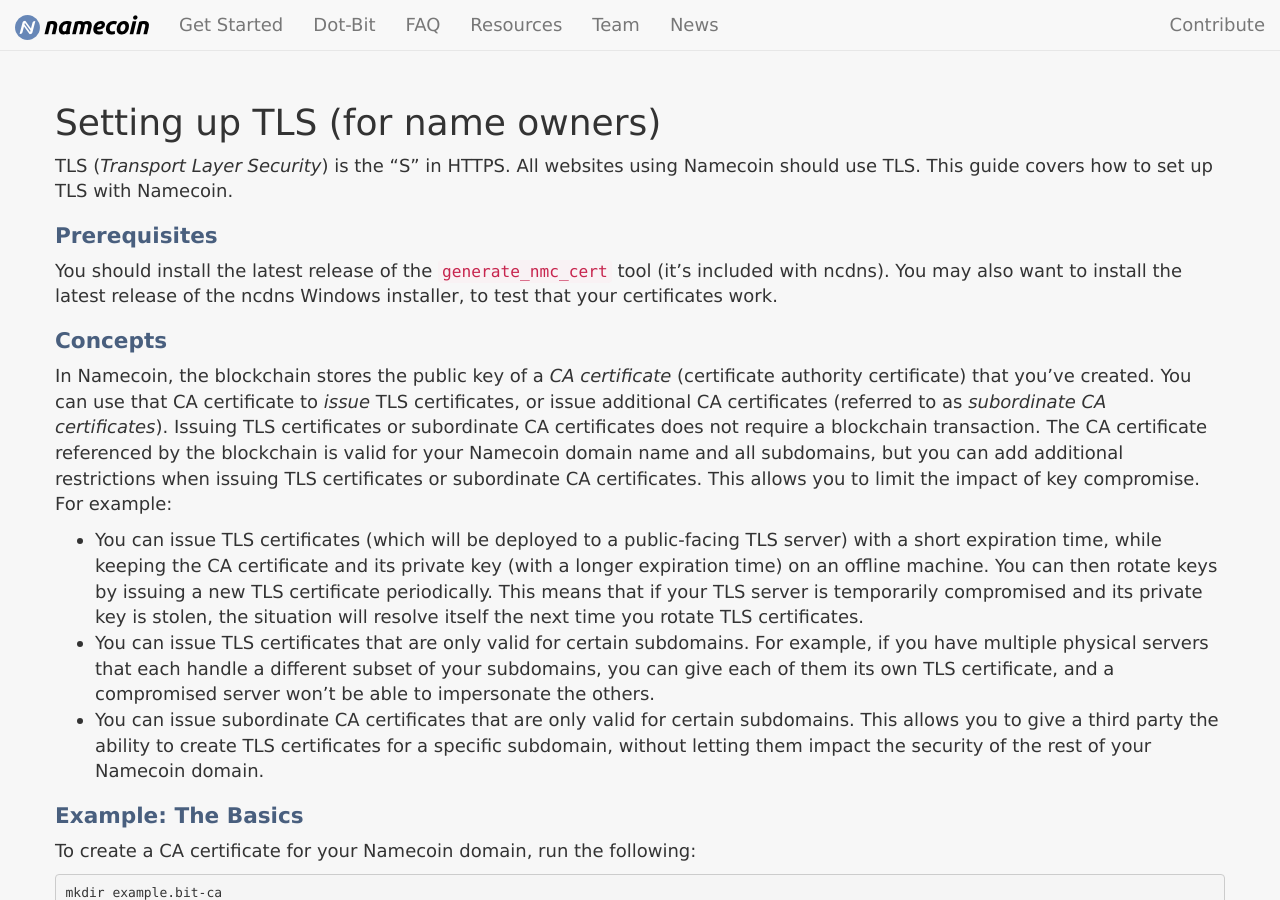
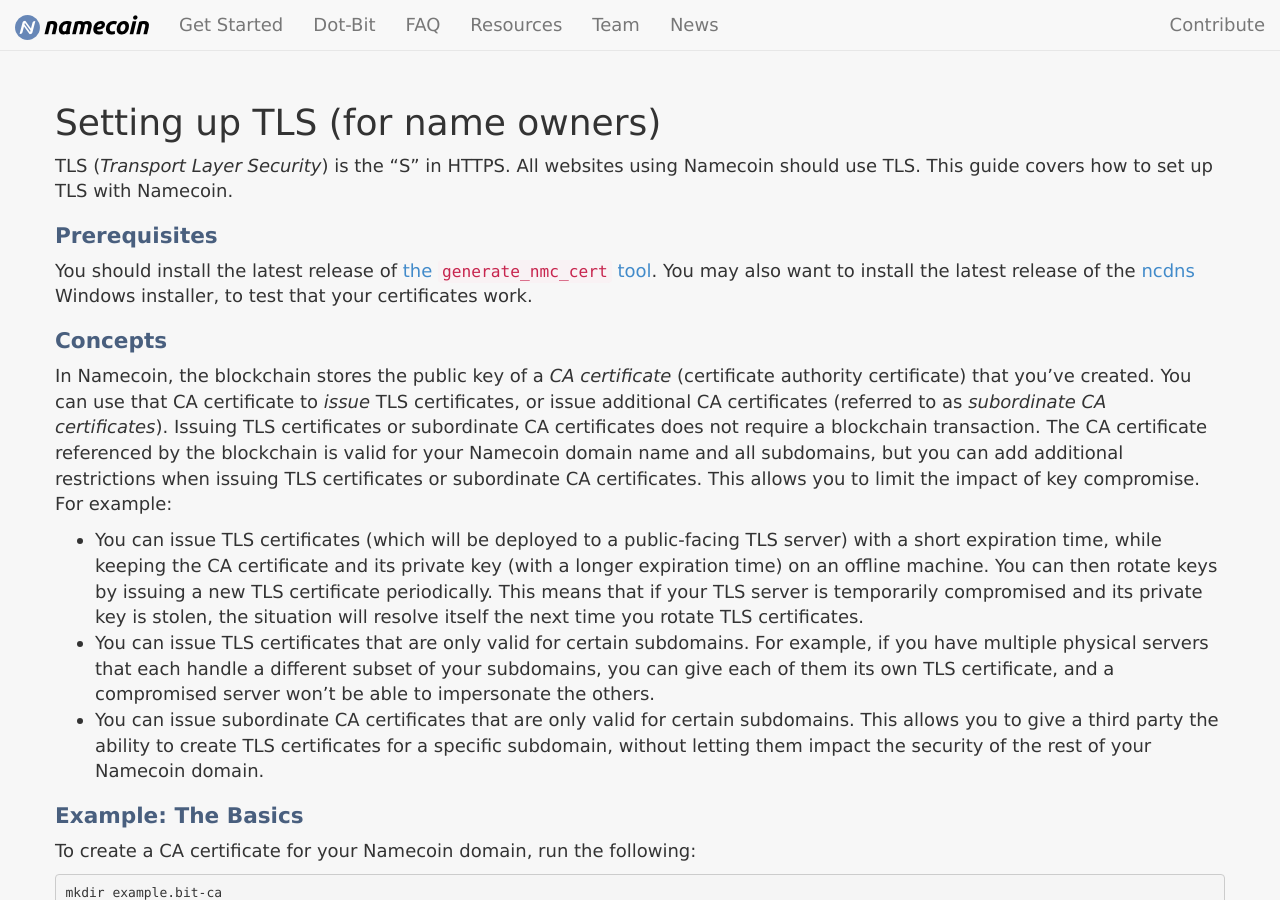
Before and after one commit to JeremyRand/namecoin.org, a Jekyll site: the page built from docs/name-owners/tls/index.md, in a window 1280 px wide and 900 px high, scrolled down 307 px. Built offline with Jekyll 4.4.1, drawn with Linux system fonts in a browser that asks for light colours.

Commit message:
TLS for name owners: link to generate_nmc_cert and ncdns

```diff
--- a/docs/name-owners/tls/index.md
+++ b/docs/name-owners/tls/index.md
@@ -9,7 +9,7 @@ TLS (*Transport Layer Security*) is the "S" in HTTPS.  All websites using Nameco
 
 ## Prerequisites
 
-You should install the latest release of the `generate_nmc_cert` tool (it's included with ncdns).  You may also want to install the latest release of the ncdns Windows installer, to test that your certificates work.
+You should install the latest release of [the `generate_nmc_cert` tool]({{ "/download/betas/#generate_nmc_cert" | relative_url }}).  You may also want to install the latest release of the [ncdns]({{ "/docs/ncdns/" | relative_url }}) Windows installer, to test that your certificates work.
 
 ## Concepts
 
```
